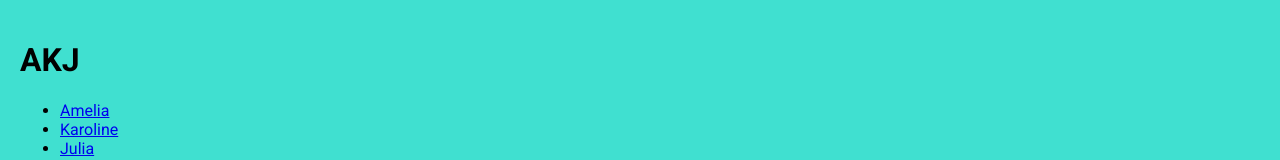
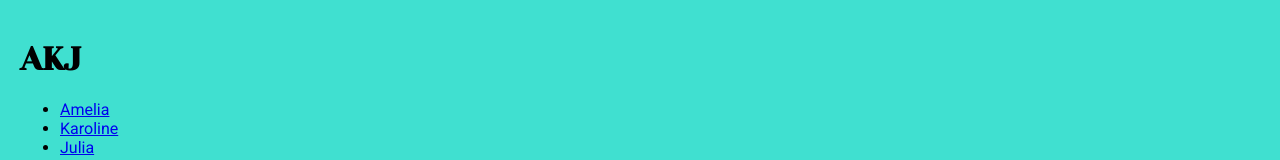
Before and after one commit to katarzyna-kw/router-practice, a React (Create React App) app: page / in a window 1280 px wide. Shown: the top 160 px of the page. Built offline with nearby package versions, Linux system fonts and the light colour scheme.

Commit message:
Yeseva One font on h1 in App.js

```diff
--- a/src/App.css
+++ b/src/App.css
@@ -2,3 +2,7 @@
   padding: 20px;
   background-color: #40E0D0;
 }
+
+h1 {
+  font-family: 'Yeseva One', cursive;
+}
--- a/src/App.js
+++ b/src/App.js
@@ -1,6 +1,7 @@
 import React from 'react';
 import { BrowserRouter, Link, Route, Switch } from 'react-router-dom';
 import './App.css';
+import './index.css'
 import Amelia from './components/Amelia/Amelia'
 import Karoline from './components/Karoline/Karoline'
 import Julia from './components/Julia/Julia'
```
Also changed, not shown: src/index.css (line endings or trailing spaces).
